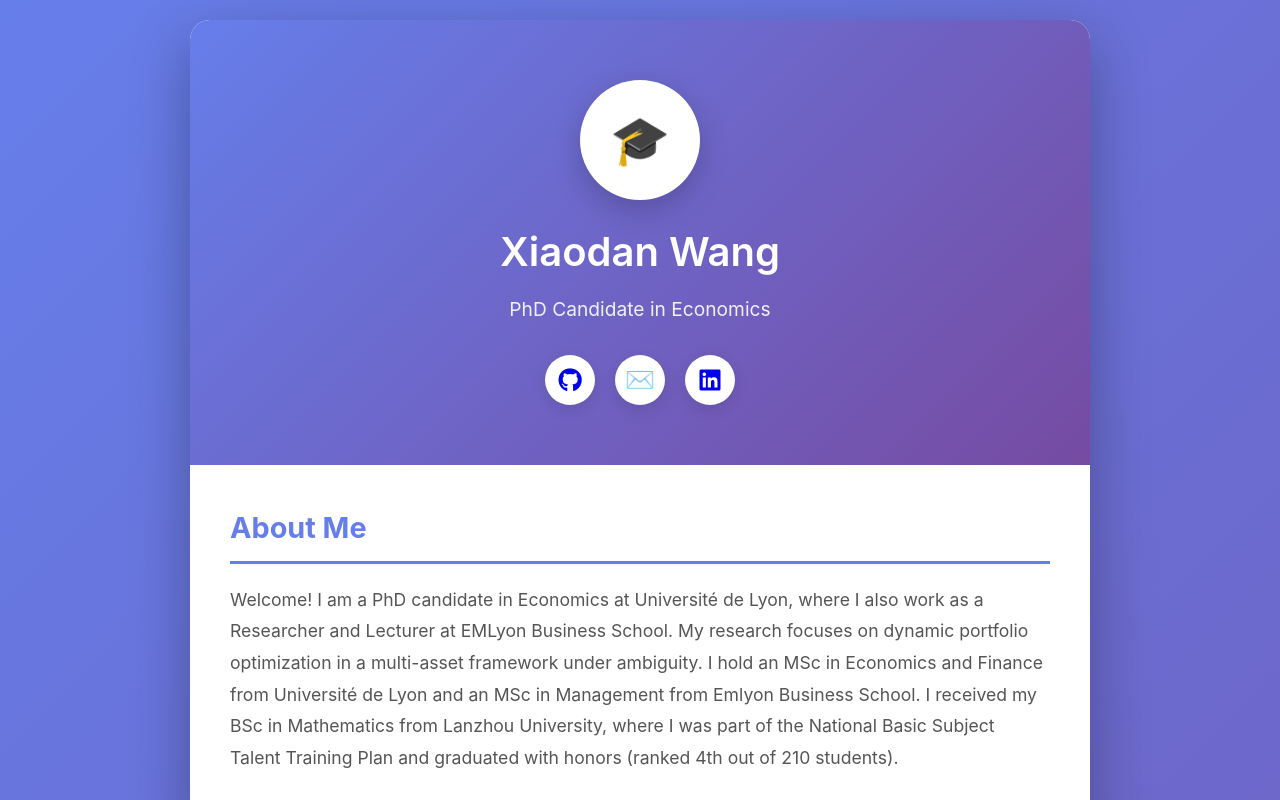
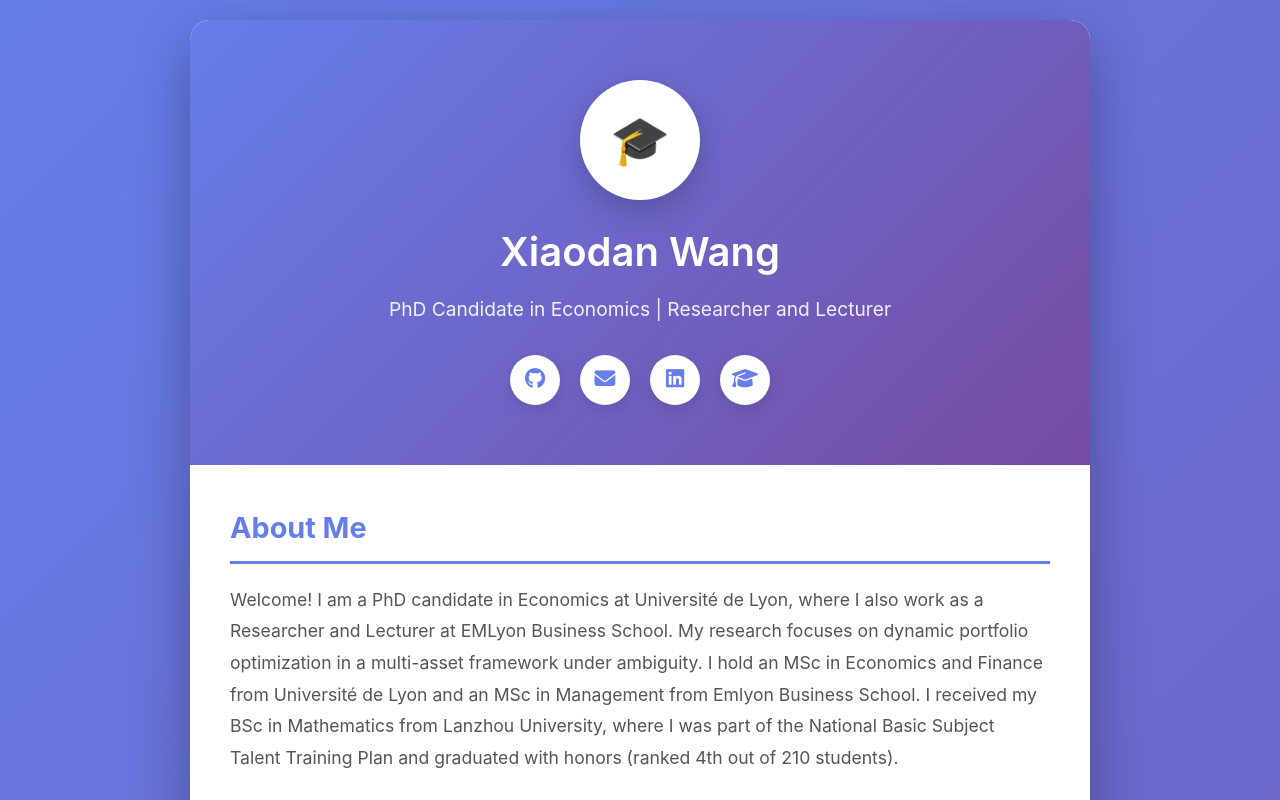
Before and after one commit to wangxd0531/wangxd0531.github.io, a plain HTML site: page index.html in a window 1280 px wide. Shown: the top 800 px of the page. Drawn offline with Linux system fonts and the light colour scheme.

Commit message:
Update index.html

```diff
--- a/index.html
+++ b/index.html
@@ -4,6 +4,25 @@
     <meta charset="UTF-8">
     <meta name="viewport" content="width=device-width, initial-scale=1.0">
     <title>Xiaodan Wang - PhD Candidate in Economics</title>
+
+    <!-- SEO Meta Tags -->
+    <meta name="description" content="Xiaodan Wang, PhD Candidate in Economics at Université de Lyon. Research focus: Dynamic portfolio optimization in multi-asset framework under ambiguity. Researcher and Lecturer at EMLyon Business School.">
+    <meta name="keywords" content="Xiaodan Wang, Economics PhD, Portfolio Optimization, Financial Economics, Macroeconomics, Université de Lyon, EMLyon, Mathematical Finance">
+    <meta name="author" content="Xiaodan Wang">
+    <meta name="robots" content="index, follow">
+
+    <!-- Open Graph / Social Media -->
+    <meta property="og:type" content="website">
+    <meta property="og:title" content="Xiaodan Wang - PhD Candidate in Economics">
+    <meta property="og:description" content="PhD Candidate in Economics at Université de Lyon, specializing in portfolio optimization and financial economics.">
+    <meta property="og:url" content="https://wangxd0531.github.io">
+
+    <!-- Twitter Card -->
+    <meta name="twitter:card" content="summary">
+    <meta name="twitter:title" content="Xiaodan Wang - PhD Candidate in Economics">
+    <meta name="twitter:description" content="PhD Candidate in Economics at Université de Lyon">
+
+    <link rel="stylesheet" href="https://cdnjs.cloudflare.com/ajax/libs/font-awesome/6.4.0/css/all.min.css">
     <style>
         * {
             margin: 0;
@@ -157,16 +176,16 @@
         }
 
         .social-link {
-            display: inline-block;
+            display: inline-flex;
             width: 50px;
             height: 50px;
             background: white;
             border-radius: 50%;
-            display: flex;
             align-items: center;
             justify-content: center;
             text-decoration: none;
-            font-size: 1.5em;
+            font-size: 1.3em;
+            color: #667eea;
             transition: all 0.3s ease;
             box-shadow: 0 5px 15px rgba(0, 0, 0, 0.1);
         }
@@ -174,6 +193,7 @@
         .social-link:hover {
             transform: translateY(-5px);
             box-shadow: 0 10px 25px rgba(0, 0, 0, 0.2);
+            color: #764ba2;
         }
 
         .contact-info {
@@ -220,19 +240,26 @@
             }
         }
     </style>
-    <link rel="stylesheet" href="https://cdnjs.cloudflare.com/ajax/libs/font-awesome/6.4.0/css/all.min.css">
 </head>
 <body>
     <div class="container">
         <div class="header">
             <div class="avatar">🎓</div>
             <h1>Xiaodan Wang</h1>
-            <p class="subtitle">PhD Candidate in Economics </p>
+            <p class="subtitle">PhD Candidate in Economics | Researcher and Lecturer</p>
             <div class="social-links">
-               <a href="https://github.com/wangxd0531" class="social-link" title="GitHub"><i class="fab fa-github"></i></a>
-                <a href="mailto:xiwang@em-lyon.com" class="social-link" title="Email">✉️</a>
-               <a href="https://linkedin.com/in/yourprofile" class="social-link" title="LinkedIn"> <i class="fab fa-linkedin"></i></a>
-
+                <a href="https://github.com/wangxd0531" class="social-link" title="GitHub">
+                    <i class="fab fa-github"></i>
+                </a>
+                <a href="mailto:wangxd991208@gmail.com" class="social-link" title="Email">
+                    <i class="fas fa-envelope"></i>
+                </a>
+                <a href="https://linkedin.com/in/yourprofile" class="social-link" title="LinkedIn">
+                    <i class="fab fa-linkedin"></i>
+                </a>
+                <a href="https://scholar.google.com" class="social-link" title="Google Scholar">
+                    <i class="fas fa-graduation-cap"></i>
+                </a>
             </div>
         </div>
 
@@ -266,7 +293,7 @@
                     <span class="skill-tag">MATLAB</span>
                     <span class="skill-tag">SQL</span>
                     <span class="skill-tag">JavaScript</span>
-                    <span class="skill-tag">Tableau</span>
+                    <span class="skill-tag">Tableau</span
                     <span class="skill-tag">Mathematical Modeling</span>
                     <span class="skill-tag">Data Analysis</span>
                 </div>
@@ -344,13 +371,13 @@
                 <h2>Contact</h2>
                 <div class="contact-info">
                     <div class="contact-item">
-                        <strong>📧 Email:</strong> xiwang@em-lyon.com
+                        <strong>📧 Email:</strong> wangxd991208@gmail.com
                     </div>
                     <div class="contact-item">
                         <strong>📱 Phone:</strong> +33 07 65 27 01 67
                     </div>
                     <div class="contact-item">
-                        <strong>🏛️ Affiliation:</strong> EMLyon Business School & Université de Lyon & GATE Lab
+                        <strong>🏛️ Affiliation:</strong> EMLyon Business School & Université de Lyon
                     </div>
                     <div class="contact-item">
                         <strong>📍 Location:</strong> Lyon, France
@@ -363,7 +390,7 @@
         </div>
 
         <footer>
-            <p>© 2025 Xiaodan Wang | PhD Candidate in Economics, Université de Lyon</p>
+            <p>© 2024 Xiaodan Wang | PhD Candidate in Economics, Université de Lyon</p>
         </footer>
     </div>
 </body>
```
